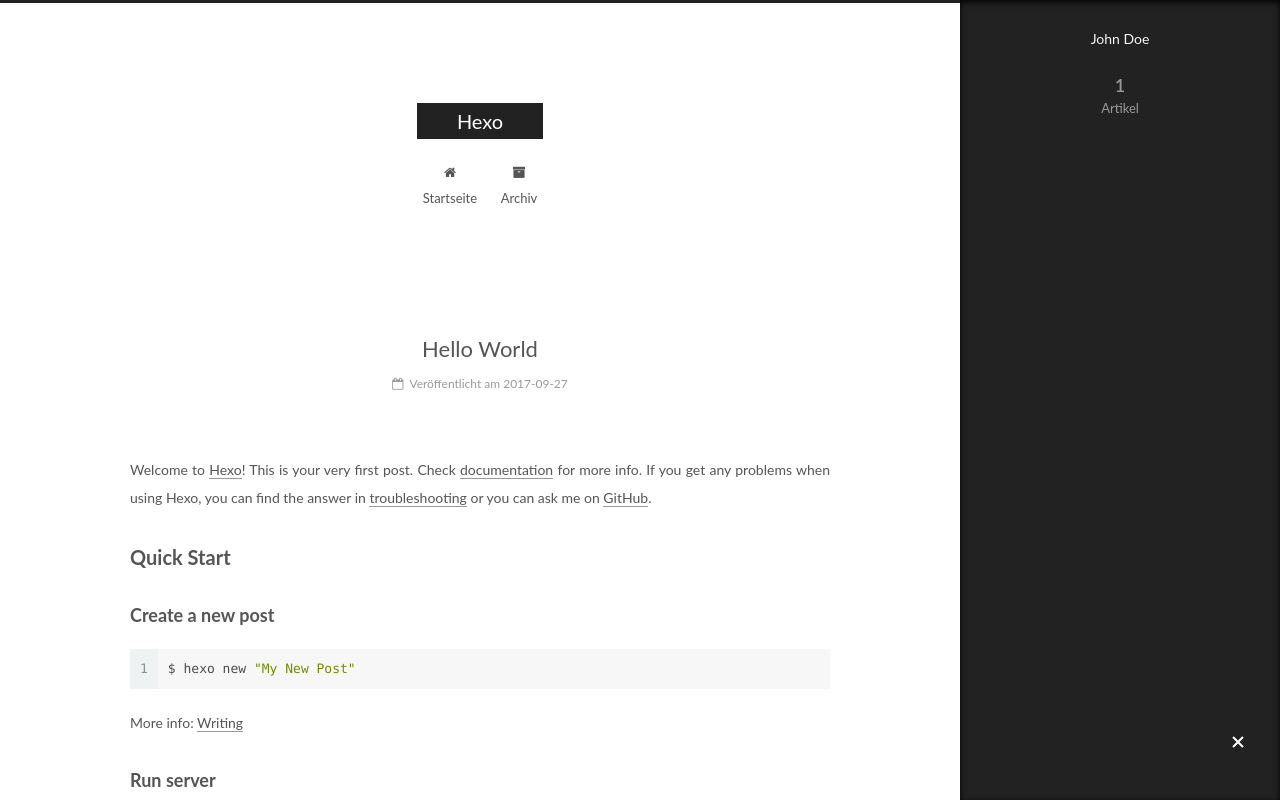
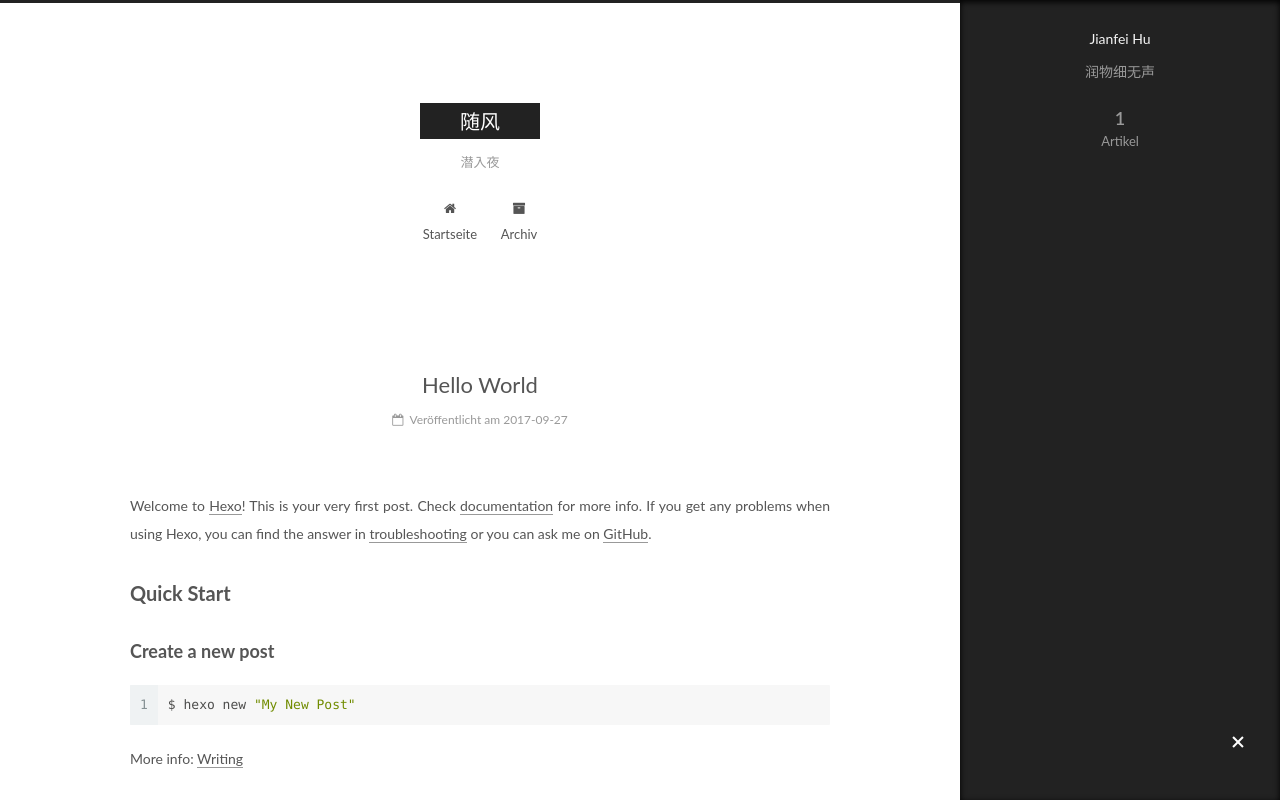
Before and after one commit to JefferyHu/jeffery.github.io, a plain HTML site: page index.html in a window 1280 px wide. Both pictures are taken after a click on the element 1238 px from the left and 743 px from the top of the page. Shown: the top 800 px of the page. Drawn offline with Linux system fonts and the light colour scheme.

Commit message:
Site updated: 2017-09-27 07:30:29

```diff
--- a/css/main.css
+++ b/css/main.css
@@ -1818,7 +1818,7 @@
   width: 4px;
   height: 4px;
   border-radius: 50%;
-  background: #f9f;
+  background: #4fd2ac;
 }
 .links-of-blogroll {
   font-size: 13px;
--- a/index.html
+++ b/index.html
@@ -69,12 +69,15 @@
 
 
 
+<meta name="description" content="润物细无声">
 <meta property="og:type" content="website">
-<meta property="og:title" content="Hexo">
+<meta property="og:title" content="随风">
 <meta property="og:url" content="http://yoursite.com/index.html">
-<meta property="og:site_name" content="Hexo">
+<meta property="og:site_name" content="随风">
+<meta property="og:description" content="润物细无声">
 <meta name="twitter:card" content="summary">
-<meta name="twitter:title" content="Hexo">
+<meta name="twitter:title" content="随风">
+<meta name="twitter:description" content="润物细无声">
 
 
 
@@ -110,7 +113,7 @@
 
 
 
-  <title>Hexo</title>
+  <title>随风</title>
 
 
 
@@ -141,12 +144,12 @@
     <div class="custom-logo-site-title">
       <a href="/"  class="brand" rel="start">
         <span class="logo-line-before"><i></i></span>
-        <span class="site-title">Hexo</span>
+        <span class="site-title">随风</span>
         <span class="logo-line-after"><i></i></span>
       </a>
     </div>
 
-        <p class="site-subtitle"></p>
+        <p class="site-subtitle">潜入夜</p>
 
   </div>
 
@@ -221,13 +224,13 @@
     <link itemprop="mainEntityOfPage" href="http://yoursite.com/2017/09/27/hello-world/">
 
     <span hidden itemprop="author" itemscope itemtype="http://schema.org/Person">
-      <meta itemprop="name" content="John Doe">
+      <meta itemprop="name" content="Jianfei Hu">
       <meta itemprop="description" content="">
       <meta itemprop="image" content="/images/avatar.gif">
     </span>
 
     <span hidden itemprop="publisher" itemscope itemtype="http://schema.org/Organization">
-      <meta itemprop="name" content="Hexo">
+      <meta itemprop="name" content="随风">
     </span>
 
 
@@ -367,8 +370,8 @@
       <section class="site-overview sidebar-panel sidebar-panel-active">
         <div class="site-author motion-element" itemprop="author" itemscope itemtype="http://schema.org/Person">
 
-            <p class="site-author-name" itemprop="name">John Doe</p>
-            <p class="site-description motion-element" itemprop="description"></p>
+            <p class="site-author-name" itemprop="name">Jianfei Hu</p>
+            <p class="site-description motion-element" itemprop="description">润物细无声</p>
         </div>
 
         <nav class="site-state motion-element">
@@ -428,7 +431,7 @@
   <span class="with-love">
     <i class="fa fa-heart"></i>
   </span>
-  <span class="author" itemprop="copyrightHolder">John Doe</span>
+  <span class="author" itemprop="copyrightHolder">Jianfei Hu</span>
 
 
 </div>
```
Also changed, not shown: 2017/09/27/hello-world/index.html (+9 -9 lines), archives/2017/09/index.html (+12 -9 lines), archives/2017/index.html (+12 -9 lines), archives/index.html (+12 -9 lines).
